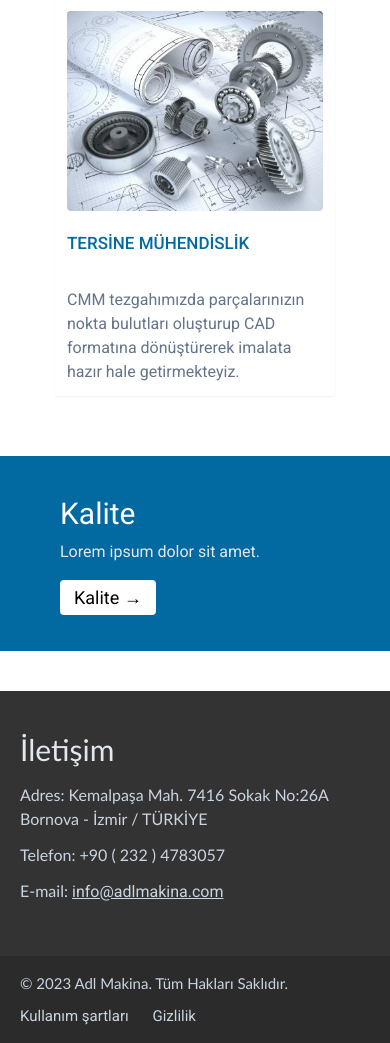
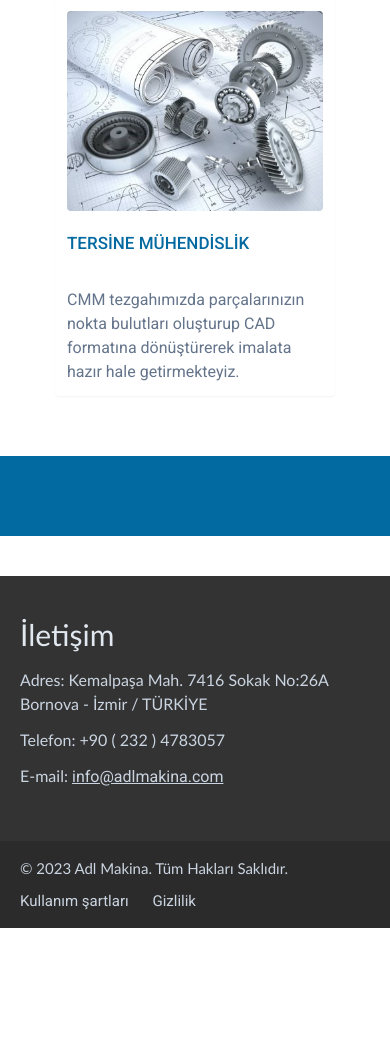
Before and after one commit to yigit1232/adl-machine, a Django app: page / in a window 390 px wide. Shown: the part 3017-4060 px from the top of the page. After the commit the page ends 3945 px from the top, so only its background shows below. Run offline with Django 4.2, Linux system fonts and the light colour scheme.

Commit message:
add responsive

```diff
--- a/static/css/input.css
+++ b/static/css/input.css
@@ -149,6 +149,9 @@ body{
     ._banner .container a{
         padding: 7px 14px !important;
     }
+    .bench-cards{
+        grid-template-columns:repeat(1, minmax(0, 1fr)) !important;
+    }
     #contact{
         flex-direction: column !important;
     }
--- a/templates/index.html
+++ b/templates/index.html
@@ -23,20 +23,7 @@
         </div>
     </div>
 
-    <div class="w-full _banner flex justify-center p-10 bg-sky-700 mb-10">
-        <div class="container flex justify-between items-center z-30">
-
-            <div>
-                <h2 class="text-white text-3xl mb-2">Kalite</h2>
-                <p class="text-slate-200">Lorem ipsum dolor sit amet.</p>
-            </div>
-
-            <div>
-                <a href="" class="px-10 py-3 bg-white rounded text-[18px] cursor-pointer">Kalite →</a>
-            </div>
-
-        </div>
-    </div>
+    <div class="w-full _banner flex justify-center p-10 bg-sky-700 mb-10"></div>
 
     {% include 'components/toggle_contact.html' %}
 
```
Also changed, not shown: static/css/style.css.
